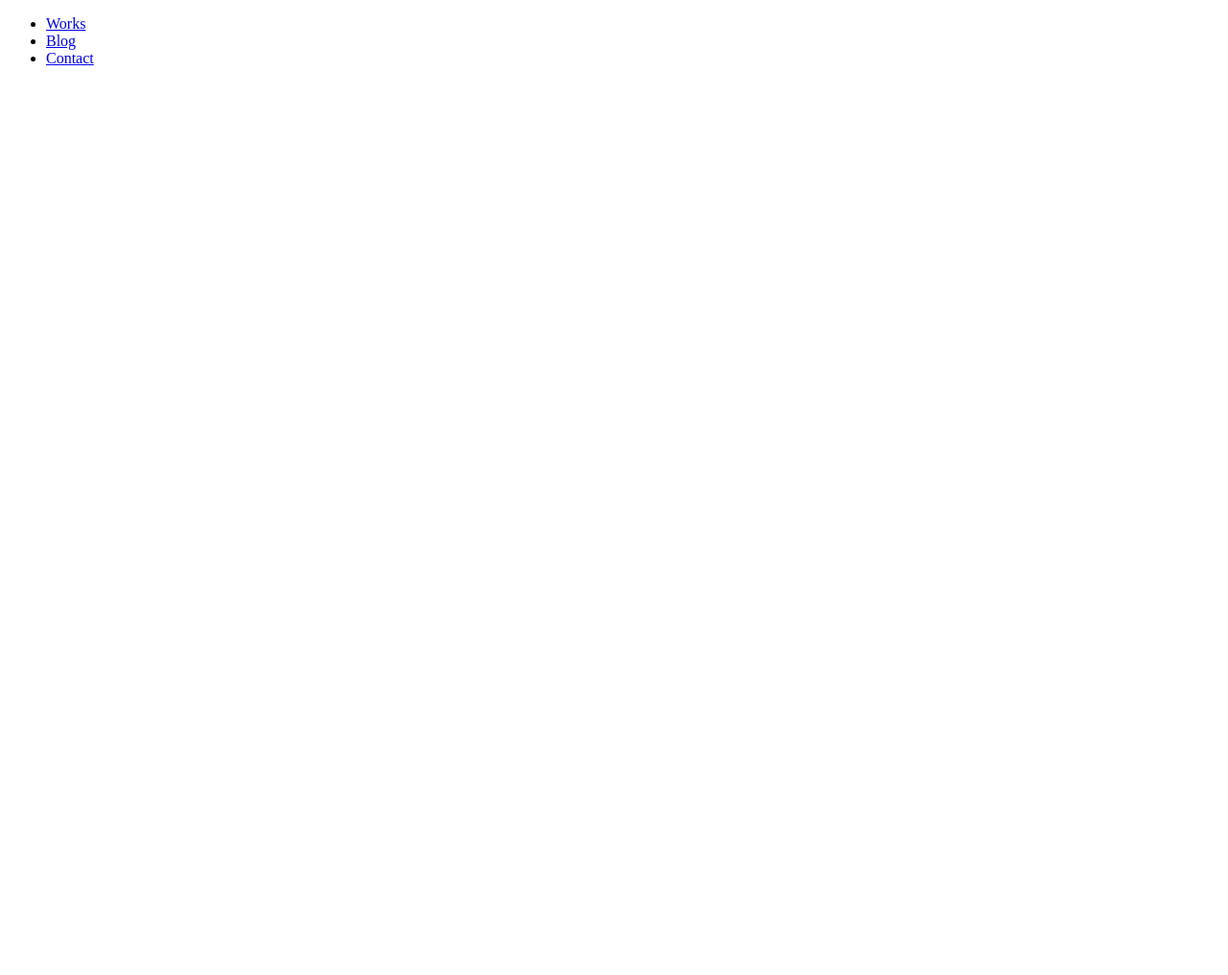
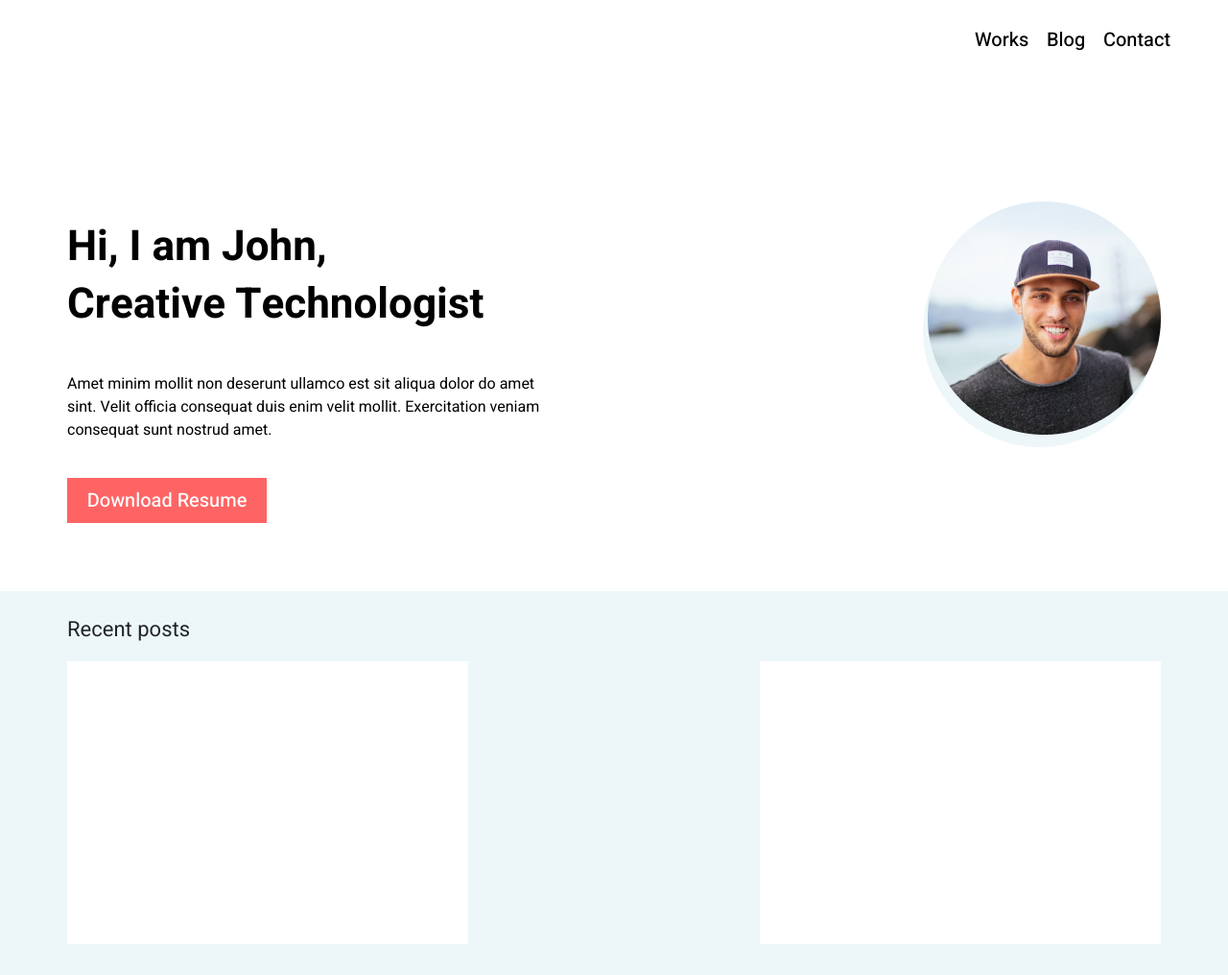
Before and after one commit to GreyK7/selfBlog, a plain HTML site: page src/index.html in a window 1280 px wide. Shown: the whole page at 96% size. Before the commit the page ends 800 px from the top, so only its background shows below. Drawn offline with nearby package versions, Linux system fonts and the light colour scheme; files that its build step writes are made by us from their sources.

Commit message:
Create promo section for desktop. Start 'recent post; section.

```diff
--- a/src/index.html
+++ b/src/index.html
@@ -4,21 +4,51 @@
     <meta charset="UTF-8">
     <meta http-equiv="X-UA-Compatible" content="IE=edge">
     <meta name="viewport" content="width=device-width, initial-scale=1.0">
+    <link rel="stylesheet" href="css/bootstrap-reboot.min.css">
+    <link rel="preconnect" href="https://fonts.googleapis.com">
+    <link rel="preconnect" href="https://fonts.gstatic.com" crossorigin>
+    <link href="https://fonts.googleapis.com/css2?family=Heebo:wght@400;500;700;900&display=swap" rel="stylesheet">
+    <link rel="stylesheet" href="css/style.min.css">
     <title>Blog</title>
 </head>
 <body>
     <header class="promo">
         <nav class="menu">
             <ul class="menu__list">
-                <li class="menu__list-item"><a href="#">Works</a></li>
-                <li class="menu__list-item"><a href="#">Blog</a></li>
-                <li class="menu__list-item"><a href="#">Contact</a></li>
+                <li class="menu__list-item"><a href="#" class="menu__link">Works</a></li>
+                <li class="menu__list-item"><a href="#" class="menu__link">Blog</a></li>
+                <li class="menu__list-item"><a href="#" class="menu__link">Contact</a></li>
             </ul>
         </nav>
         <div class="container">
-
+            <div class="promo__area">
+                <div class="promo__information">
+                    <h1 class="promo__header">Hi, I am John,<br>
+                        Creative Technologist</h1>
+                    <div class="promo__descr">Amet minim mollit non deserunt ullamco est sit aliqua dolor do amet sint. Velit officia consequat duis enim velit mollit. Exercitation veniam consequat sunt nostrud amet.</div>
+                    <button class="promo__btn">Download Resume</button>
+                </div>
+                <div class="promo__img">
+                    <img src="img/promoBigPhoto.png" alt="me" class="promo__photo">
+                    <div class="promo__photo-border"></div>
+                </div>
+            </div>
         </div>
     </header>
 
+    <section class="posts">
+        <div class="container">
+            <h2 class="posts__header">Recent posts</h2>
+            <div class="posts__wrapper">
+                <div class="posts__item">
+
+                </div>
+                <div class="posts__item">
+
+                </div>
+            </div>
+        </div>
+    </section>
+
 </body>
 </html>
--- /dev/null
+++ b/src/sass/blocks/_menu.scss
@@ -0,0 +1,36 @@
+.menu {
+    position: absolute;
+    top: 27px;
+    right: 60px;
+    &__list {
+        width: 236px;
+        list-style-type: none;
+        display: flex;
+        justify-content: space-between;
+    }
+    &__list-item {
+        position: relative;
+        transition: all 1.5s linear;
+        &::after {
+            content: ' ';
+            visibility: hidden;
+            position: absolute;
+            top: 26px;
+            left: 0;
+            width: 100%;
+            height: 2px;
+            background-color: black;
+        }
+        &:hover {
+            &::after {
+                visibility: visible;
+            }
+        }
+    }
+    &__link {
+        color: var(--main-tcolor);
+        font-weight: 500;
+        font-size: 20px;
+        text-decoration: none;
+    }
+}
--- /dev/null
+++ b/src/sass/blocks/_posts.scss
@@ -0,0 +1,21 @@
+.posts {
+    background-color: var(--bg-blue);
+    min-height: 396px;
+    padding: 27px 0 32px 0;
+    &__header {
+        font-weight: 400;
+        font-size: 22px
+    }
+    &__wrapper {
+        margin-top: 20px;
+        width: 100%;
+        display: grid;
+        grid-template: 295px / repeat(auto-fit, 418px);
+        grid-auto-rows: 295px;
+        gap: 32px 0;
+        justify-content: space-between;
+    }
+    &__item {
+        background-color: var(--bg-white);
+    }
+}
--- /dev/null
+++ b/src/sass/blocks/_promo.scss
@@ -0,0 +1,69 @@
+.promo {
+    position: relative;
+    padding-top: 210px;
+    padding-bottom: 71px;
+    min-height: 595px;
+    &__area {
+        display: flex;
+        justify-content: space-between;
+    }
+    &__information {
+        color: var(--main-tcolor);
+        margin-top: 18px;
+    }
+    &__header {
+        margin-bottom: 0;
+        font-weight: 700;
+        font-size: 44px;
+        line-height: 60px;
+    }
+    &__descr {
+        width: 497px;
+        margin-top: 40px;
+        margin-bottom: 0;
+        font-weight: 400;
+        font-size: 16px;
+        line-height: 24px;
+    }
+    &__btn {
+        display: block;
+        margin-top: 38px;
+        margin-bottom: 0;
+        width: 208px;
+        height: 47px;
+        color: var(--main-wcolor);
+        font-weight: 500;
+        font-size: 20px;
+        line-height: 47px;
+        text-align: center;
+        border: none;
+        background-color: #FF6464;
+        cursor: pointer;
+        &:hover {
+            background-color: #f33939;
+        }
+    }
+    &__img {
+        position: relative;
+        width: 243px;
+        height: 243px;
+    }
+    &__photo {
+        display: block;
+        position: absolute;
+        z-index: 2;
+        width: 100%;
+        height: 100%;
+        object-fit: cover;
+    }
+    &__photo-border {
+        background-color: var(--bg-blue);
+        width: 243px;
+        height: 243px;
+        position: absolute;
+        top: 13px;
+        right: 5px;
+        z-index: 1;
+        border-radius: 100%;
+    }
+}
--- /dev/null
+++ b/src/sass/style.scss
@@ -0,0 +1,27 @@
+* {
+    box-sizing: border-box;
+    padding: 0;
+    margin: 0;
+    font-family: 'Heebo', sans-serif;
+}
+
+:root {
+    --main-tcolor: #000000;
+    --main-wcolor: #ffffff;
+    --bg-blue: #EDF7FA;
+    --bg-white: #ffffff;
+}
+
+.container {
+    width: 1140px;
+    margin: 0 auto;
+    position: relative;
+}
+
+
+
+
+@import 'blocks/menu';
+@import 'blocks/promo';
+@import 'blocks/posts';
+@import 'media/media';
```
Also changed, not shown: dist/index.html (added, +1 -0 lines), dist/css/style.min.css (added), dist/img/promoBigPhoto.png (renamed from src/dev/Ellipse 1.png), src/css/bootstrap-reboot.min.css (added), src/dev/promoBigPhoto.png (added), src/img/promoBigPhoto.png (added), src/sass/media/_media.scss (added), 1 other file.
